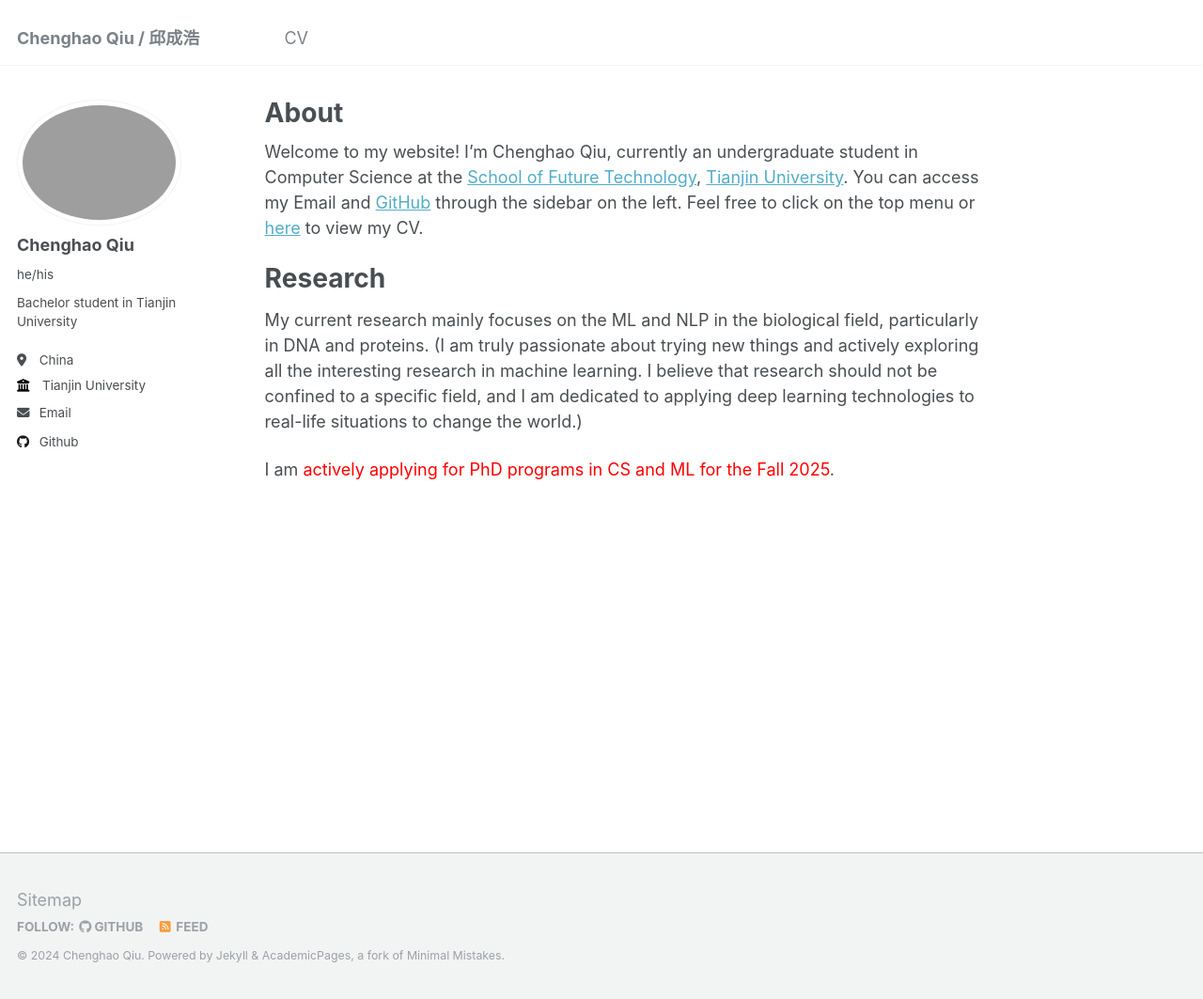
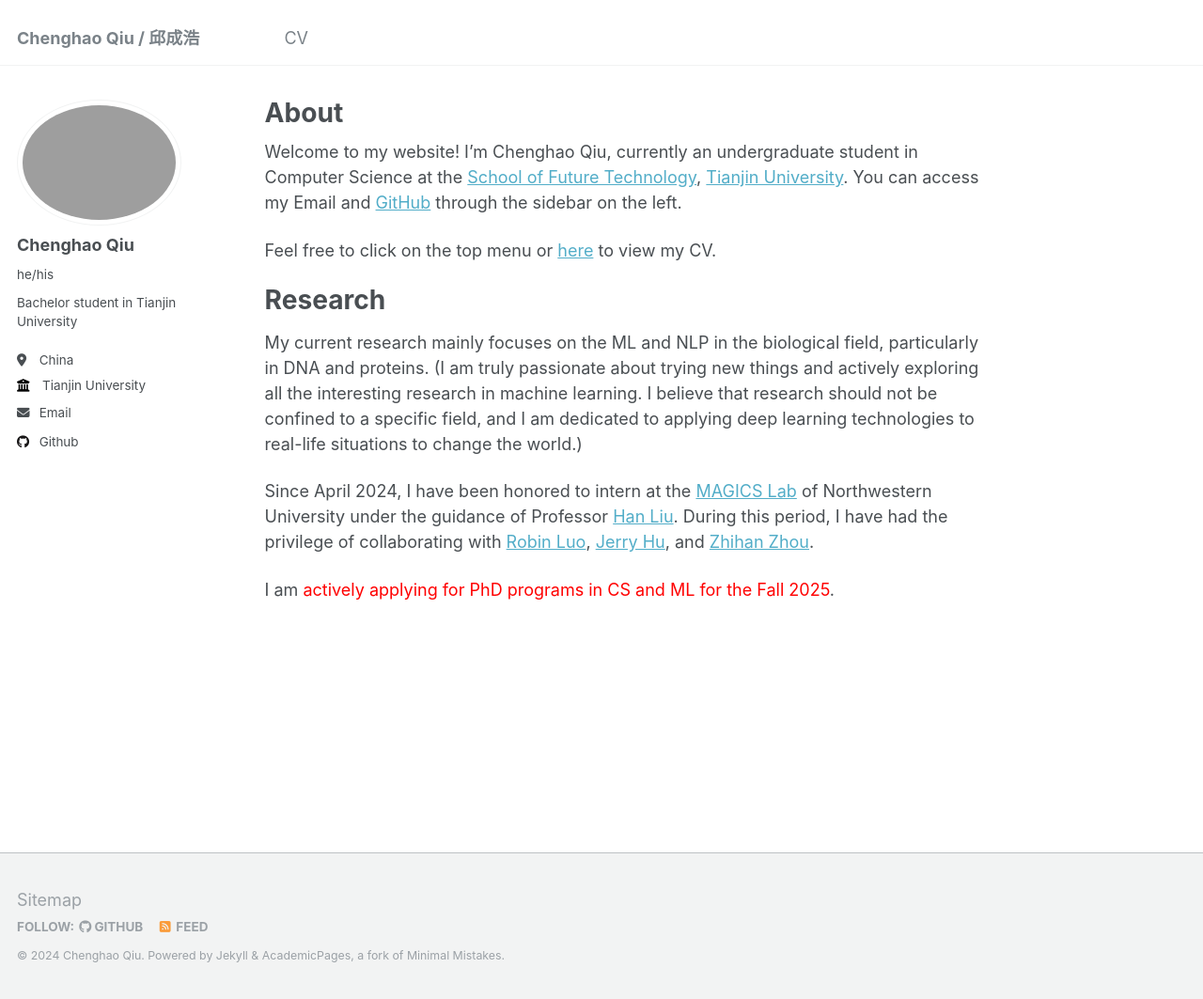
Before and after one commit to Chenghao-Qiu/Chenghao-Qiu.github.io, a Jekyll site: the page built from _pages/about.md, in a window 1280 px wide and 1063 px high. Shown: the whole window at 94% size. Built offline with Jekyll 4.4.1, drawn with Linux system fonts in a browser that asks for light colours.

Commit message:
update About

```diff
--- a/_pages/about.md
+++ b/_pages/about.md
@@ -8,12 +8,15 @@ redirect_from:
 ---
 
 Welcome to my website! I'm Chenghao Qiu, currently an undergraduate student in Computer Science at the [School of Future Technology](qiushi.tju.edu.cn), [Tianjin University](https://www.tju.edu.cn/). You can access my Email and [GitHub](https://github.com/Chenghao-Qiu) through the sidebar on the left.
+
 Feel free to click on the top menu or [here](https://chenghao-qiu.github.io/cv/) to view my CV.
 
 Research
 ======
 My current research mainly focuses on the ML and NLP in the biological field, particularly in DNA and proteins.
 (I am truly passionate about trying new things and actively exploring all the interesting research in machine learning. I believe that research should not be confined to a specific field, and I am dedicated to applying deep learning technologies to real-life situations to change the world.)
+
+Since April 2024, I have been honored to intern at the [MAGICS Lab](https://magics.cs.northwestern.edu/) of Northwestern University under the guidance of Professor [Han Liu](https://www.mccormick.northwestern.edu/research-faculty/directory/profiles/liu-han.html).  During this period, I have had the privilege of collaborating with [Robin Luo](https://hluo76.github.io/robin.github.io/), [Jerry Hu](https://northwestern.jerryhu.page/), and [Zhihan Zhou](https://northwestern.jerryhu.page/).
 
 I am <span style="color: red;">actively applying for PhD programs in CS and ML for the Fall 2025</span>.
 
```
